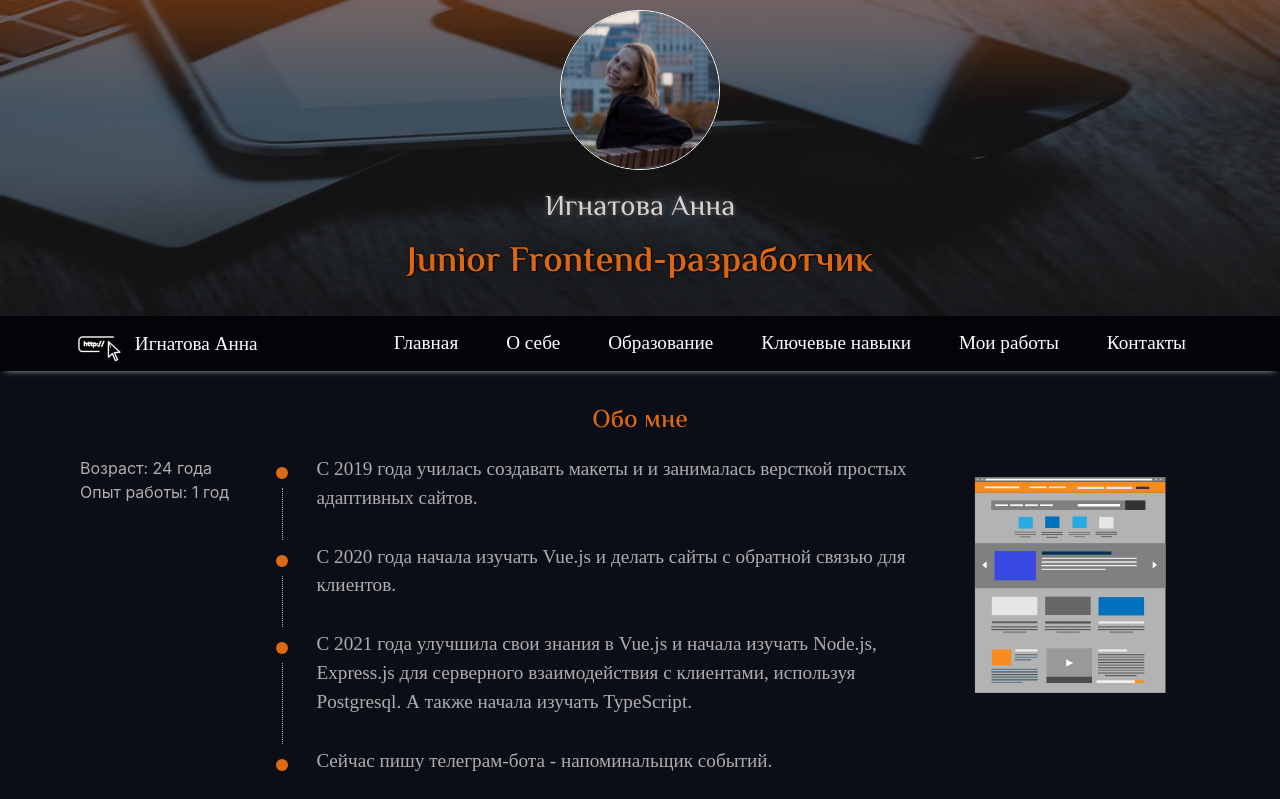
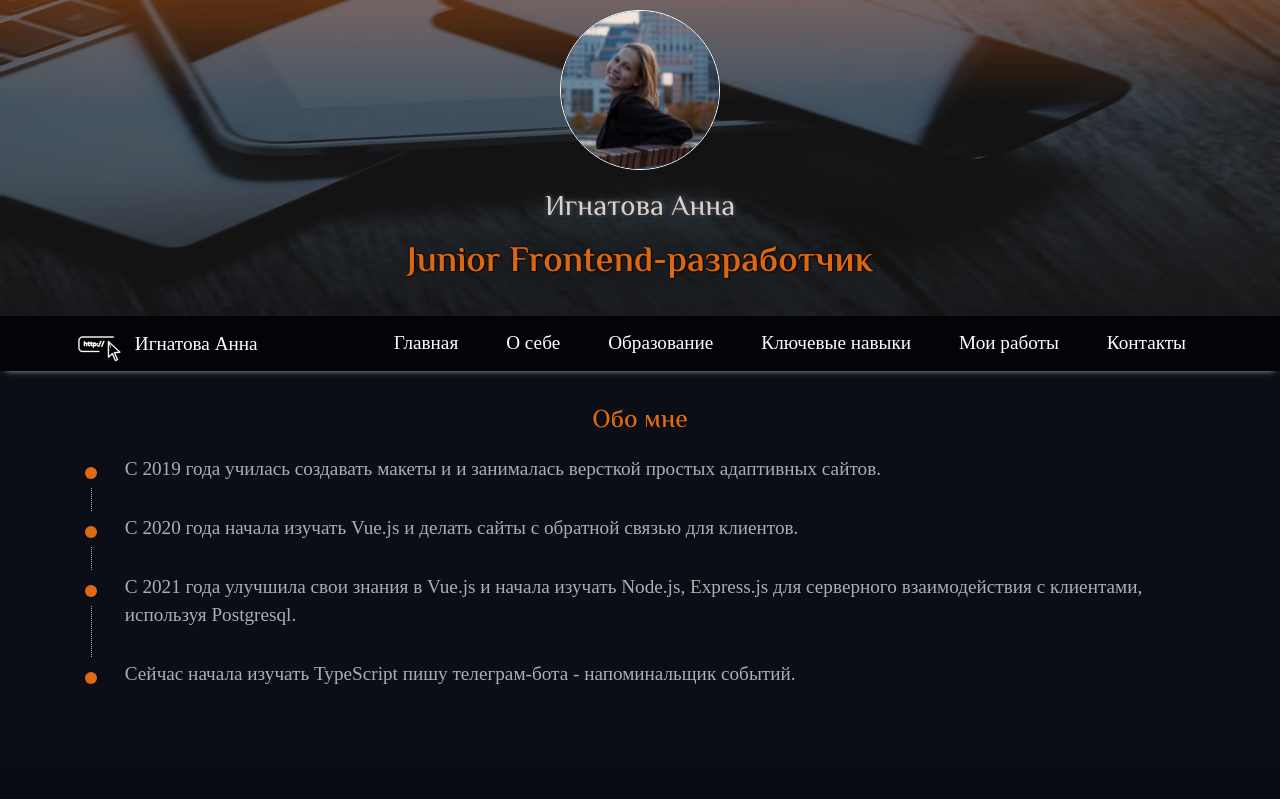
Before and after one commit to AnigalHub/Portfolio, a Nuxt app: page / in a window 1280 px wide. Shown: the top 799 px of the page. Built offline with nearby package versions, Linux system fonts and the light colour scheme.

Commit message:
удален импорт svg

```diff
--- a/components/about.vue
+++ b/components/about.vue
@@ -3,20 +3,10 @@
       <b-container>
         <h2>Обо мне</h2>
         <b-row>
-          <b-col cols="2" class="name">
-            <div >
-              Возраст: 24 года
-              <br>
-              Опыт работы: 1 год
-            </div>
-          </b-col>
           <b-col>
             <ul>
               <li v-for="paragraph in AboutMeRow"  class="text">{{paragraph.description}}</li>
             </ul>
-          </b-col>
-          <b-col cols="3">
-            <component :is="about_me_svg"/>
           </b-col>
         </b-row>
       </b-container>
@@ -24,47 +14,16 @@
 </template>
 
 <script>
-    import Education_svg from "~/components/svg_about/education_svg";
-    import Self_education_svg from "~/components/svg_about/self_education";
-    import About_me_svg from "~/components/education_svg";
     export default {
       name: "about",
-      components: {About_me_svg, Self_education_svg, Education_svg,},
       data() {
         return {
-          about_me_svg:About_me_svg,
-          self_education_svg:Self_education_svg,
           AboutMeRow:[
-            {
-              description:"C 2019 года училась создавать макеты и и занималась версткой простых адаптивных сайтов.",
-            },
-            {
-              description: "C 2020 года начала изучать Vue.js и делать сайты с обратной связью для клиентов.",
-            },
-            {
-              description:"C 2021 года улучшила свои знания в Vue.js и начала изучать Node.js, Express.js для серверного взаимодействия с клиентами, используя Postgresql. А также начала изучать TypeScript.",
-
-            },
-            {
-             description: "Cейчас пишу телеграм-бота - напоминальщик событий.",
-            },
+            {description:"C 2019 года училась создавать макеты и и занималась версткой простых адаптивных сайтов.",},
+            {description: "C 2020 года начала изучать Vue.js и делать сайты с обратной связью для клиентов.",},
+            {description:"C 2021 года улучшила свои знания в Vue.js и начала изучать Node.js, Express.js для серверного взаимодействия с клиентами, используя Postgresql.",},
+            {description: "Сейчас начала изучать TypeScript пишу телеграм-бота - напоминальщик событий.",},
           ]
-          /*
-            AboutMeRow:[
-              {
-                name:'Немного о себе', svg: About_me_svg,
-                description:"Занимаюсь Web-разработкой с 2019 года: выполняю верстку и программирование уникальных сайтов.",
-              },
-              {
-                name:'Образование', svg: Education_svg,
-                description:"Закончила бакалавриат в Московском Авиационном Институте (МАИ) по направлению - Информатика и вычислительная техника.",
-              },
-              {
-                name:'Самообразование', svg: Self_education_svg,
-                description:"Постоянно развиваюсь в IT-сфере: изучаю новые технологии и современные фреймворки.",
-              },
-            ]
-           */
         }
       }
     }
```
